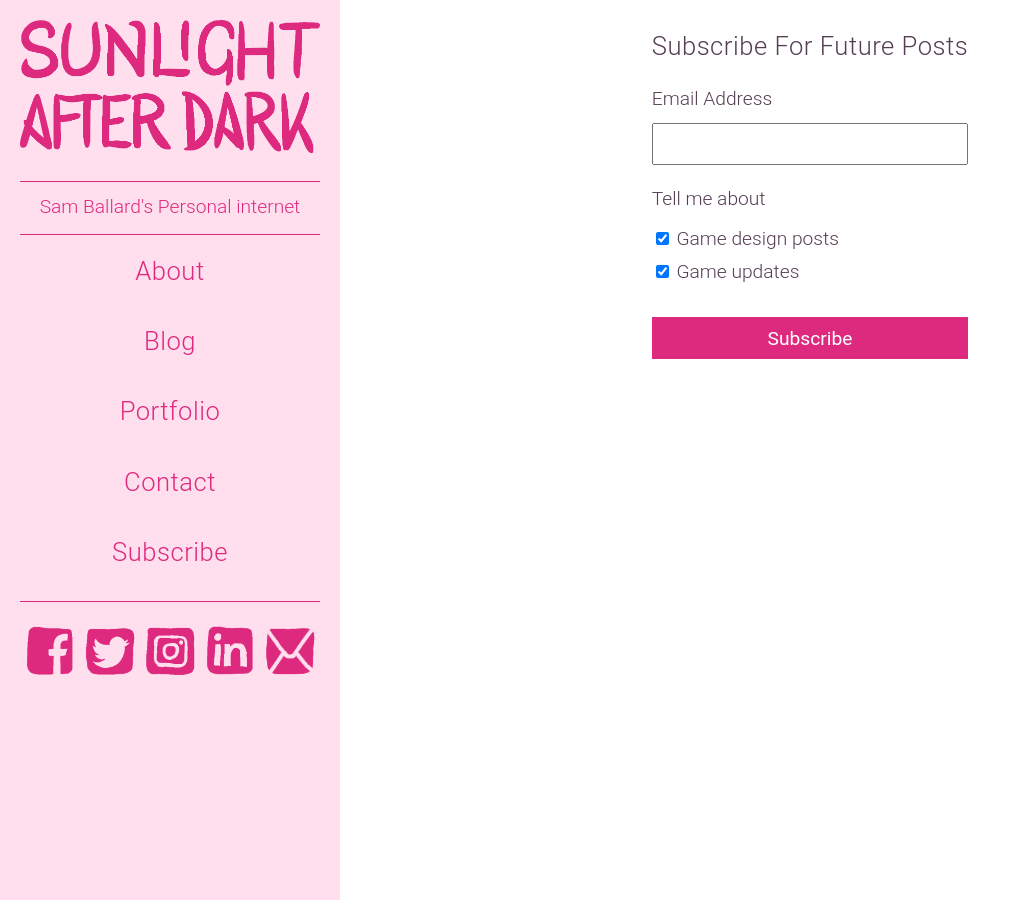
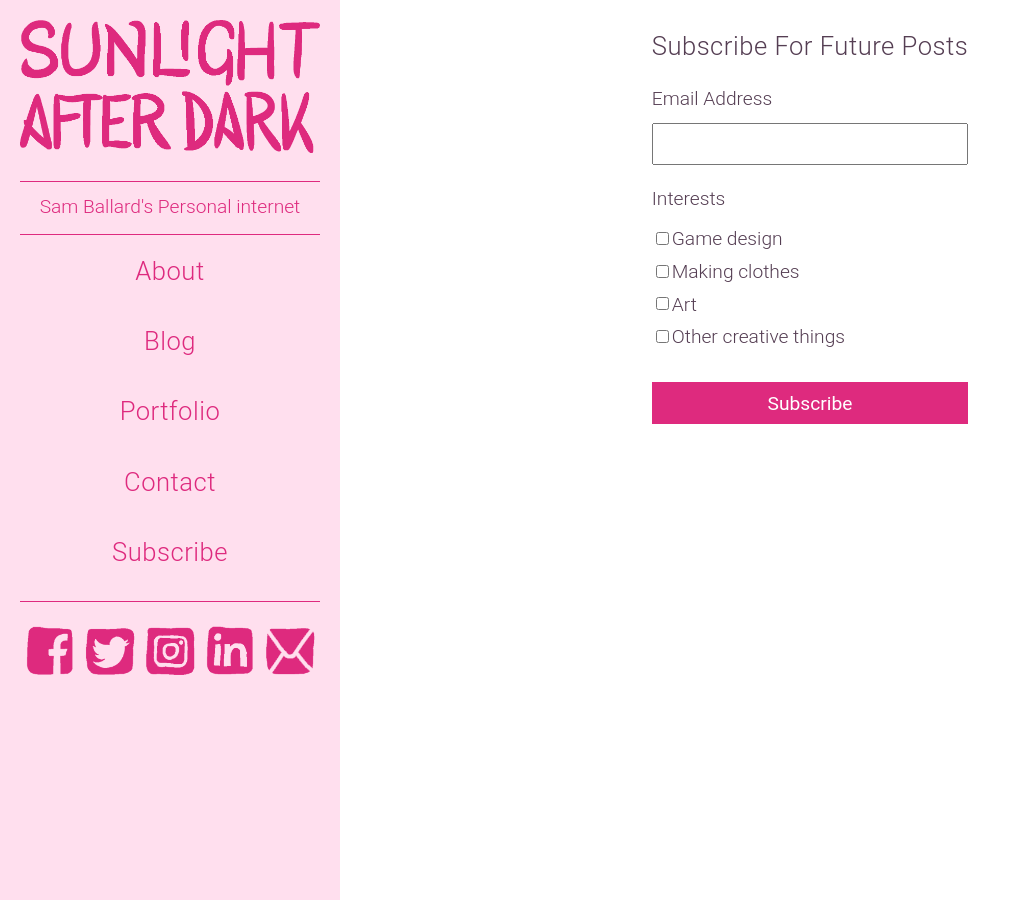
Before and after one commit to BaronBlackmore/SunlightAfterDark, a Jekyll site: the page built from subscribe.html, in a window 1280 px wide. Shown: the whole page, without its empty margins (0-1011 px from the left). Built offline with Jekyll 4.4.1, drawn with Linux system fonts in a browser that asks for light colours; comment, search, counter and statistics services are not loaded.

Commit message:
change mailchimp

```diff
--- a/_includes/mailchimp-signup.html
+++ b/_includes/mailchimp-signup.html
@@ -9,12 +9,14 @@
     </div>
 
     <div class="mc-field-group input-group">
-        <strong>Tell me about </strong>
-        <ul>
-            <li><input type="checkbox" value="1" name="group[4432][1]" id="mce-group[4432]-4432-0" checked><label for="mce-group[4432]-4432-0"> Game design posts</label></li>
-            <li><input type="checkbox" value="2" name="group[4432][2]" id="mce-group[4432]-4432-1" checked><label for="mce-group[4432]-4432-1"> Game updates</label></li>
-        </ul>
-    </div>
+    <strong>Interests </strong>
+    <ul>
+        <li><input type="checkbox" value="4" name="group[4436][4]" id="mce-group[4436]-4436-0"><label for="mce-group[4436]-4436-0">Game design</label></li>
+        <li><input type="checkbox" value="8" name="group[4436][8]" id="mce-group[4436]-4436-1"><label for="mce-group[4436]-4436-1">Making clothes</label></li>
+        <li><input type="checkbox" value="16" name="group[4436][16]" id="mce-group[4436]-4436-2"><label for="mce-group[4436]-4436-2">Art</label></li>
+        <li><input type="checkbox" value="32" name="group[4436][32]" id="mce-group[4436]-4436-3"><label for="mce-group[4436]-4436-3">Other creative things</label></li>
+    </ul>
+</div>
 
        <!-- real people should not fill this in and expect good things - do not remove this or risk form bot signups-->
     <div style="position: absolute; left: -5000px;" aria-hidden="true"><input type="text" name="b_a0b444f385a13e98db7ff5939_8068880219" tabindex="-1" value=""></div>
```
